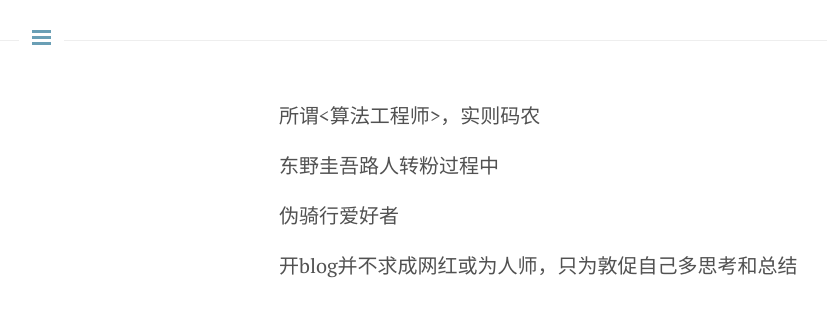
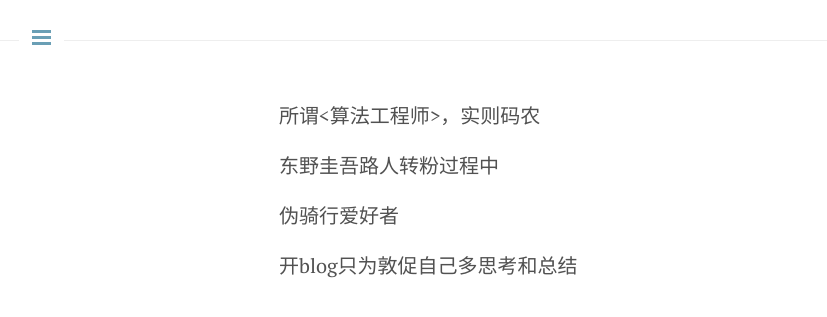
Before and after one commit to nomadcube/nomadcube.github.io, a Jekyll site: the page built from about.md, in a window 1280 px wide. Shown: the top 317 px of the page, without its empty margins (1-828 px from the left). Built offline with Jekyll 4.4.1, drawn with Linux system fonts in a browser that asks for light colours.

Commit message:
新文章

```diff
--- a/about.md
+++ b/about.md
@@ -9,4 +9,4 @@ title: About
 
 伪骑行爱好者
 
-开blog并不求成网红或为人师，只为敦促自己多思考和总结
+开blog只为敦促自己多思考和总结
```
